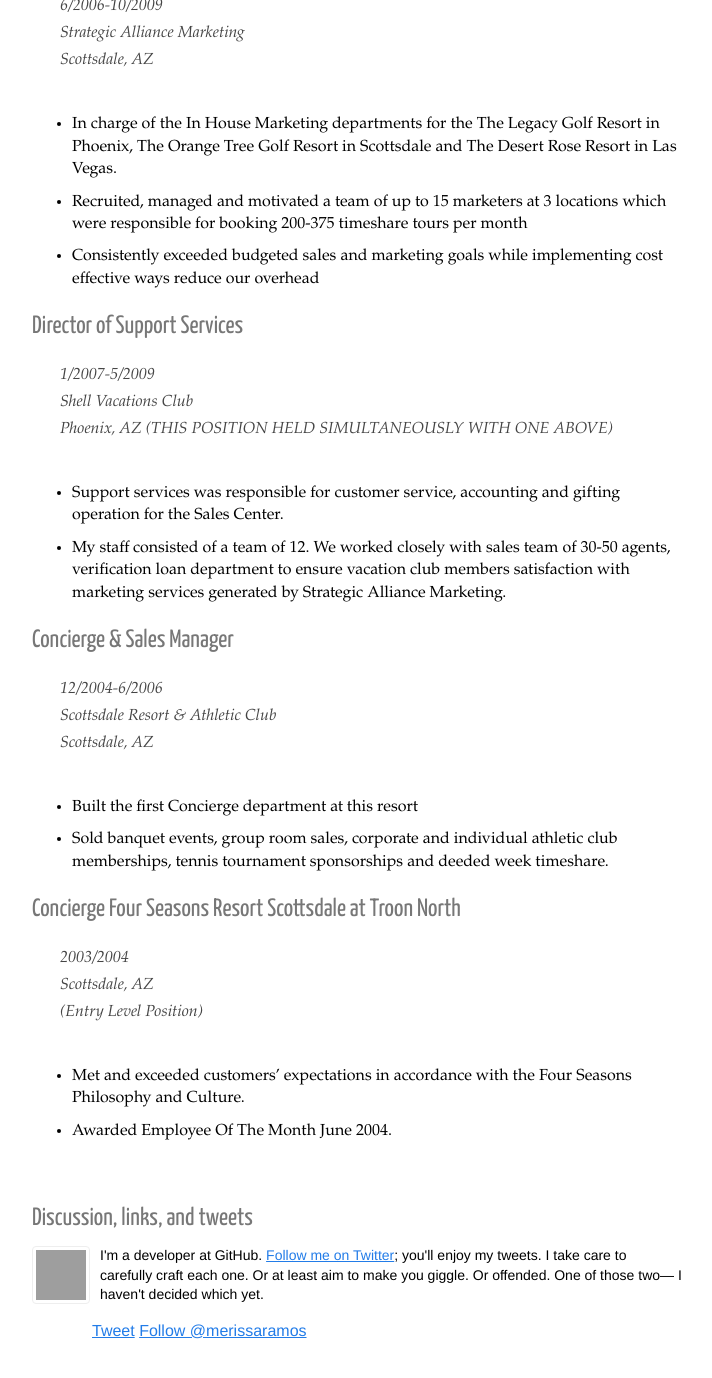
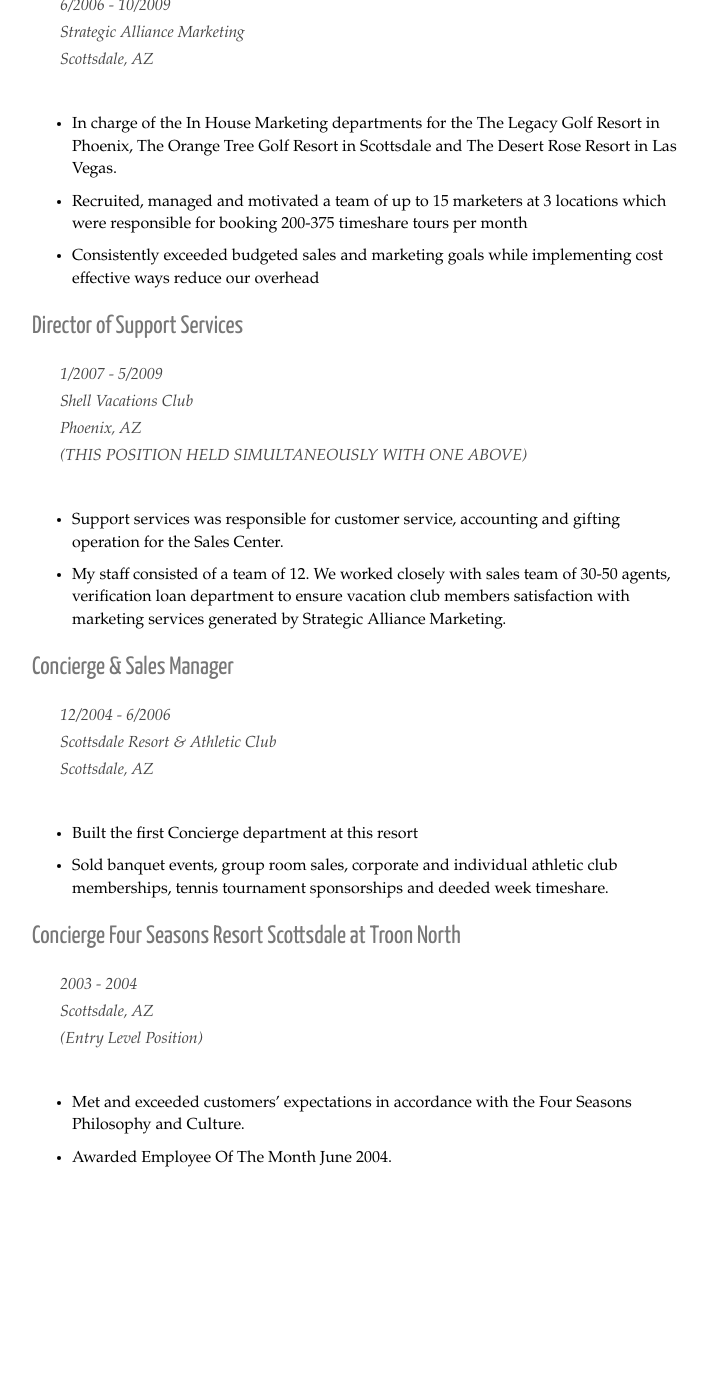
Before and after one commit to merissaramos/merissaramos.github.io, a Jekyll site: the page built from _posts/2015-1-1-resume.md, in a window 1280 px wide and 1400 px high, scrolled down 1485 px. Shown: the top 1378 px of the window, without its empty margins (100-812 px from the left). Built offline with Jekyll 4.4.1, drawn with Linux system fonts in a browser that asks for light colours; nearby versions of some CDN libraries; Markdown is read by kramdown in place of the engine named in the settings; comment, search, counter and statistics services are not loaded; after the commit the page ends 2704 px from its top, so only the background shows below that; some of the changed text lies outside the part shown; grey boxes are pictures that could not be loaded.

Commit message:
layout wip

```diff
--- a/_layouts/post.html
+++ b/_layouts/post.html
@@ -31,5 +31,5 @@
       <a href="http://twitter.com/{{ site.twitter }}" class="twitter-follow-button" data-show-count="false">Follow @{{ site.twitter }}</a>
       <script src="http://platform.twitter.com/widgets.js" type="text/javascript"></script>
     </section>
-  </section>
+  </section> -->
 </section>
--- a/_posts/2015-1-1-resume.md
+++ b/_posts/2015-1-1-resume.md
@@ -16,7 +16,6 @@
 ### 2003 B.S Creative Marketing - Johnson & Wales University, Providence, R.I.
 
 ## Work Experience
-
 ### Director of Marketing/Co Owner
 > 5/2010 – 7/2013<br />
 AZ Local Farmers Markets<br />
@@ -30,7 +29,7 @@
 
 
 ### Sales & Marketing
-> 10/2008- 6/2010<br />
+> 10/2008 - 6/2010<br />
 RAMOS I.T., LLC<br />
 Scottsdale, AZ
 
@@ -38,7 +37,7 @@
 - Our scope of services included websites, database creation, network administration services, telecommunication and IT services for executive suite office management.
 
 ### Director of In House Marketing
-> 6/2006-10/2009<br />
+> 6/2006 - 10/2009<br />
 Strategic Alliance Marketing<br />
 Scottsdale, AZ
 
@@ -47,16 +46,16 @@
 - Consistently exceeded budgeted sales and marketing goals while implementing cost effective ways reduce our overhead
 
 ### Director of Support Services
-> 1/2007-5/2009<br />
+> 1/2007 - 5/2009<br />
 Shell Vacations Club<br />
-Phoenix, AZ
+Phoenix, AZ<br />
 (THIS POSITION HELD SIMULTANEOUSLY WITH ONE ABOVE)
 
 - Support services was responsible for customer service, accounting and gifting operation for the Sales Center.
 - My staff consisted of a team of 12. We worked closely with sales team of 30-50 agents, verification loan department to ensure vacation club members satisfaction with marketing services generated by Strategic Alliance Marketing.
 
 ### Concierge & Sales Manager
-> 12/2004-6/2006<br />
+> 12/2004 - 6/2006<br />
 Scottsdale Resort & Athletic Club<br />
 Scottsdale, AZ
 
@@ -64,7 +63,7 @@
 - Sold banquet events, group room sales, corporate  and individual athletic club memberships, tennis tournament sponsorships and deeded week timeshare.
 
 ### Concierge Four Seasons Resort Scottsdale at Troon North
-> 2003/2004<br />
+> 2003 - 2004<br />
 Scottsdale, AZ<br />
 (Entry Level Position)
 
```
Also changed, not shown: other parts of _layouts/post.html (+1 -1 lines).
